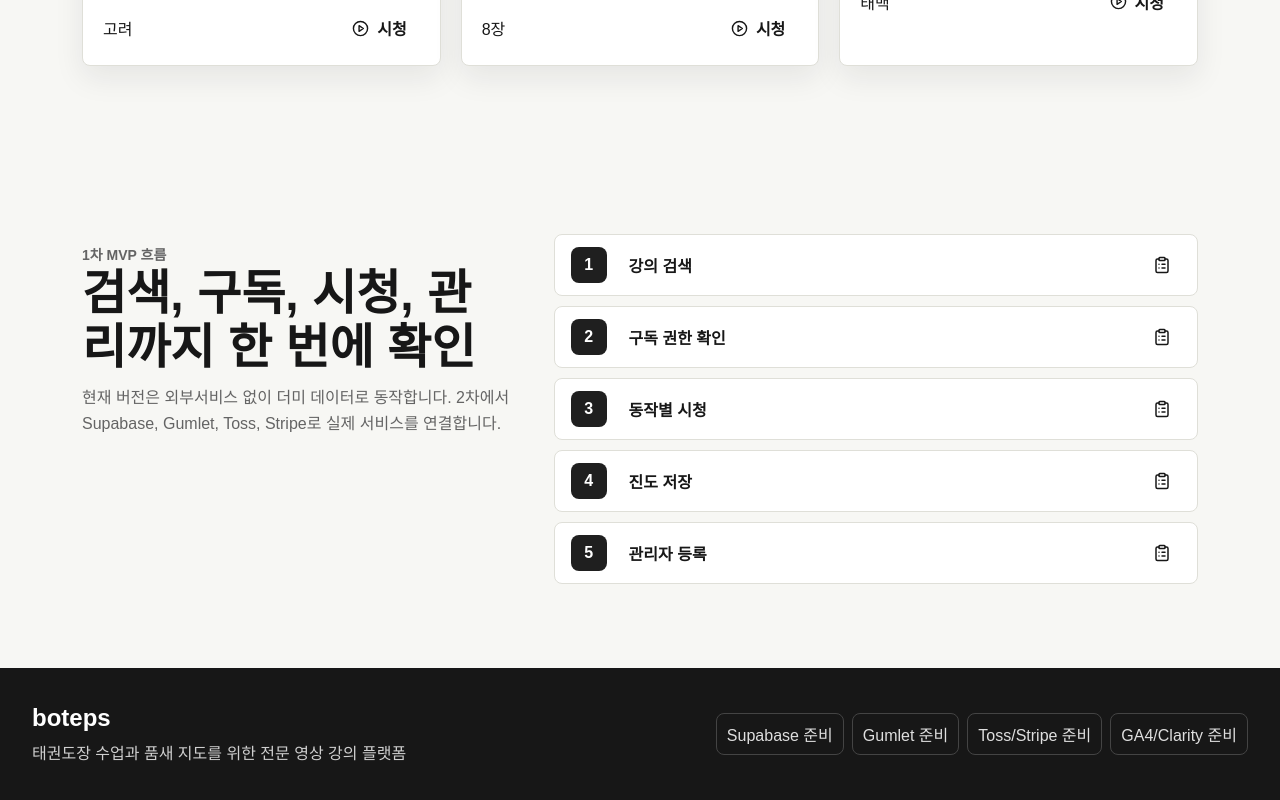
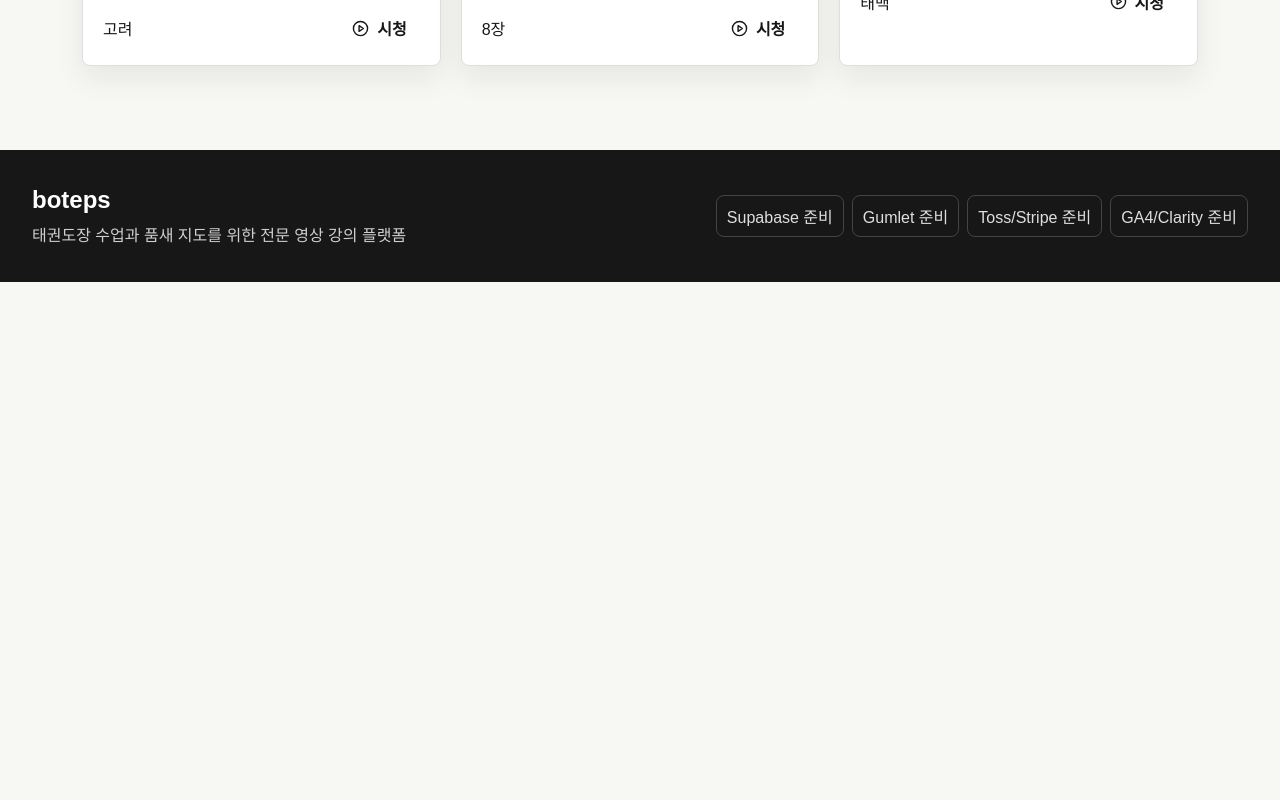
Before and after one commit to boteps4120-alt/botepswep, a Next.js app: page / in a window 1280 px wide. Shown: the part 1784-2584 px from the top of the page. After the commit the page ends 2066 px from the top, so only its background shows below. Built offline with nearby package versions, Linux system fonts and the light colour scheme; no server answers.

Commit message:
Remove MVP workflow from homepage

```diff
--- a/app/page.tsx
+++ b/app/page.tsx
@@ -1,6 +1,6 @@
 import Image from "next/image";
 import Link from "next/link";
-import { ArrowRight, CheckCircle2, ClipboardList, PlayCircle, ShieldCheck } from "lucide-react";
+import { ArrowRight, CheckCircle2, PlayCircle, ShieldCheck } from "lucide-react";
 import { CourseCard } from "@/components/course-card";
 import { courses } from "@/lib/data";
 
@@ -73,22 +73,6 @@ export default function HomePage() {
         </div>
       </section>
 
-      <section className="section-shell workflow-band">
-        <div className="workflow-copy">
-          <p className="eyebrow">1차 MVP 흐름</p>
-          <h2>검색, 구독, 시청, 관리까지 한 번에 확인</h2>
-          <p>현재 버전은 외부서비스 없이 더미 데이터로 동작합니다. 2차에서 Supabase, Gumlet, Toss, Stripe로 실제 서비스를 연결합니다.</p>
-        </div>
-        <div className="workflow-list">
-          {["강의 검색", "구독 권한 확인", "동작별 시청", "진도 저장", "관리자 등록"].map((item, index) => (
-            <div className="workflow-step" key={item}>
-              <span>{index + 1}</span>
-              <strong>{item}</strong>
-              <ClipboardList size={18} />
-            </div>
-          ))}
-        </div>
-      </section>
     </>
   );
 }
```
